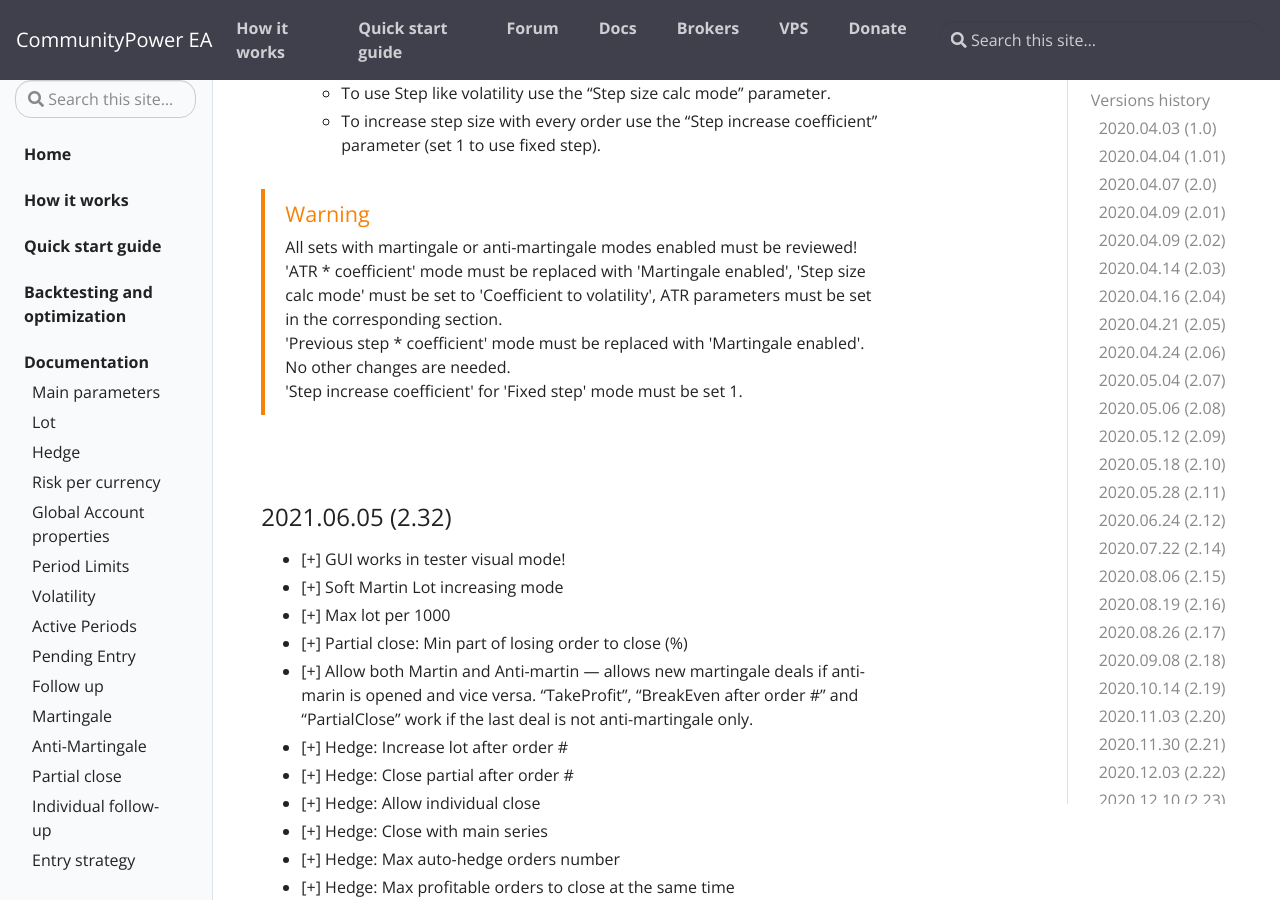
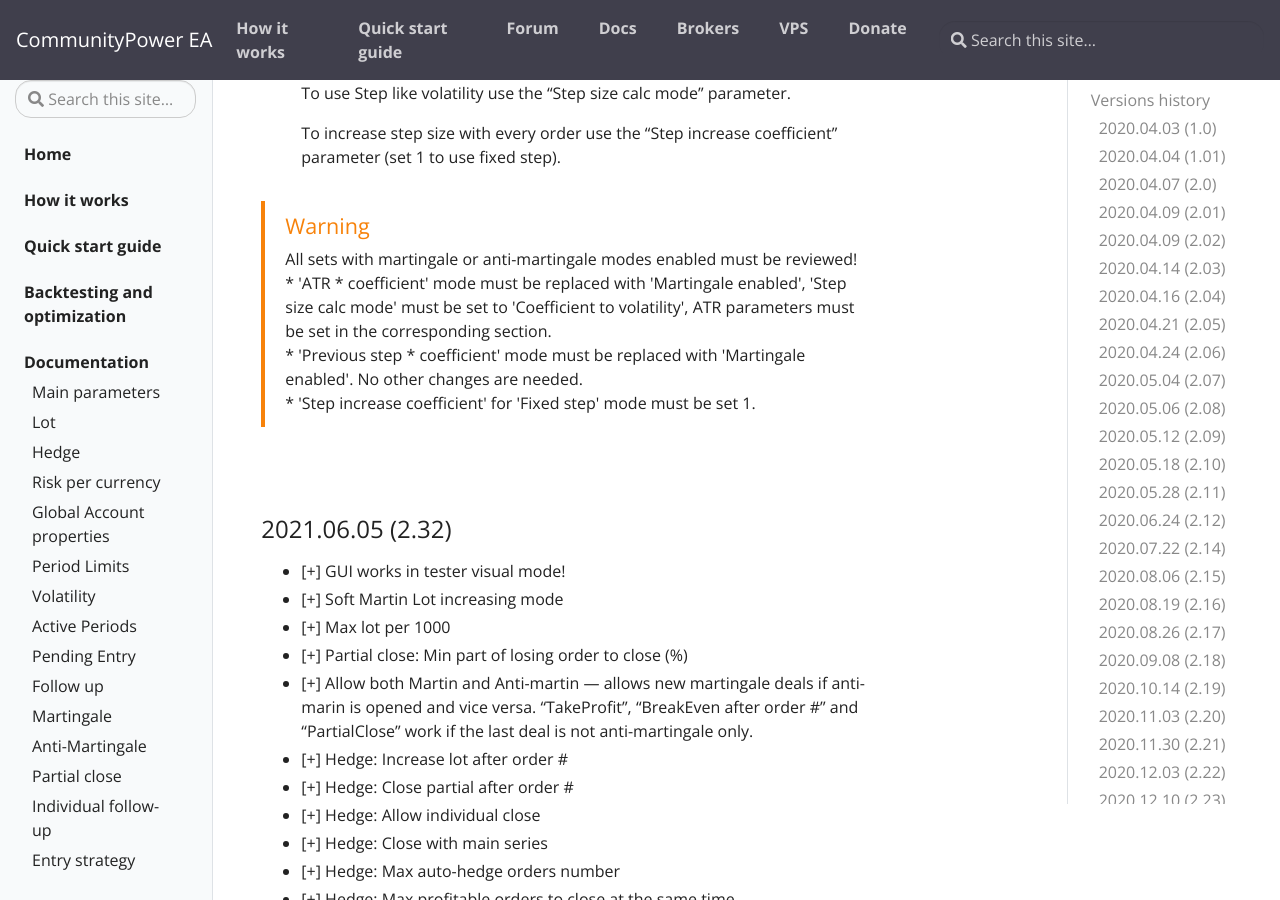
Before and after one commit to komposter/CommunityPowerEA.com, a Jekyll site: the page built from _docs/versions-history.md, in a window 1280 px wide and 900 px high, scrolled down 10294 px. Built offline with Jekyll 4.4.1, drawn with Linux system fonts in a browser that asks for light colours; some of the changed text lies outside the part shown.

Commit message:
Content change

```diff
--- a/_docs/versions-history.md
+++ b/_docs/versions-history.md
@@ -264,9 +264,10 @@
 * [*] AntiStopLoss works if AntiMartingale is enabled only
 * [*] PauseAfterLoss fixed for some cases
 * [+] Use virtual TakeProfit
-* [+] "R squared" as custom optimization criterion
+* [+] "[R squared](https://docs.google.com/document/d/1ww1M97H54IBwtCKZDhxtqsTsrtEMKofXHMEWMGCyZNs/edit#heading=h.us8umgjycrqs)" as custom optimization criterion
 * [+] BreakEven After Order: MinProfit (points)
 * [+] New TDI filter with all inputs
+
 {% include alert.html type="warning" title="Warning" content="All sets with disabled TDI filter must be updated (now it is enabled by default)!" %}
 
 <br />
@@ -322,15 +323,19 @@
   * TrailingStop size
   * Trailing Step
   * Start trailing after
-  * ATR for martingale and anti-martingale steps removed (use Volatility instead of ATR).
-  * Martingale and anti-martingale mode now can be enabled or disabled only.
-  * To use Step like volatility use the "Step size calc mode" parameter.
-  * To increase step size with every order use the "Step increase coefficient" parameter (set 1 to use fixed step).
+
+  ATR for martingale and anti-martingale steps removed (use Volatility instead of ATR).
+
+  Martingale and anti-martingale mode now can be enabled or disabled only.
+
+  To use Step like volatility use the "Step size calc mode" parameter.
+
+  To increase step size with every order use the "Step increase coefficient" parameter (set 1 to use fixed step).
 
 {% include alert.html type="warning" title="Warning" content="All sets with martingale or anti-martingale modes enabled must be reviewed!<br/>
-'ATR * coefficient' mode must be replaced with 'Martingale enabled', 'Step size calc mode' must be set to 'Coefficient to volatility', ATR parameters must be set in the corresponding section.<br/>
-'Previous step * coefficient' mode must be replaced with 'Martingale enabled'. No other changes are needed.<br/>
-'Step increase coefficient' for 'Fixed step' mode must be set 1.
+ * 'ATR * coefficient' mode must be replaced with 'Martingale enabled', 'Step size calc mode' must be set to 'Coefficient to volatility', ATR parameters must be set in the corresponding section.<br/>
+ * 'Previous step * coefficient' mode must be replaced with 'Martingale enabled'. No other changes are needed.<br/>
+ * 'Step increase coefficient' for 'Fixed step' mode must be set 1.
 " %}
 
 <br />
```
Also changed, not shown: other parts of _docs/versions-history.md (+1 -1 lines).
